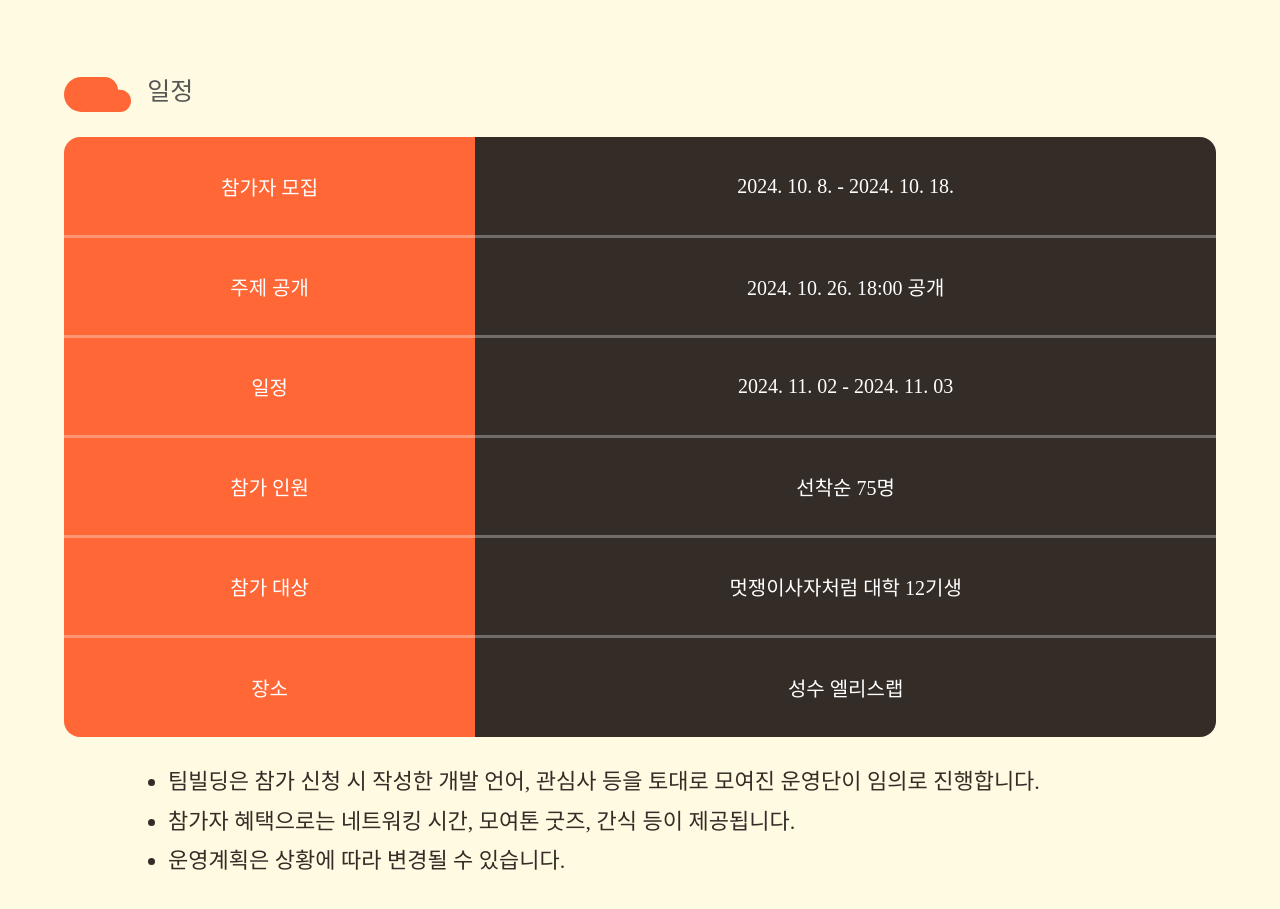
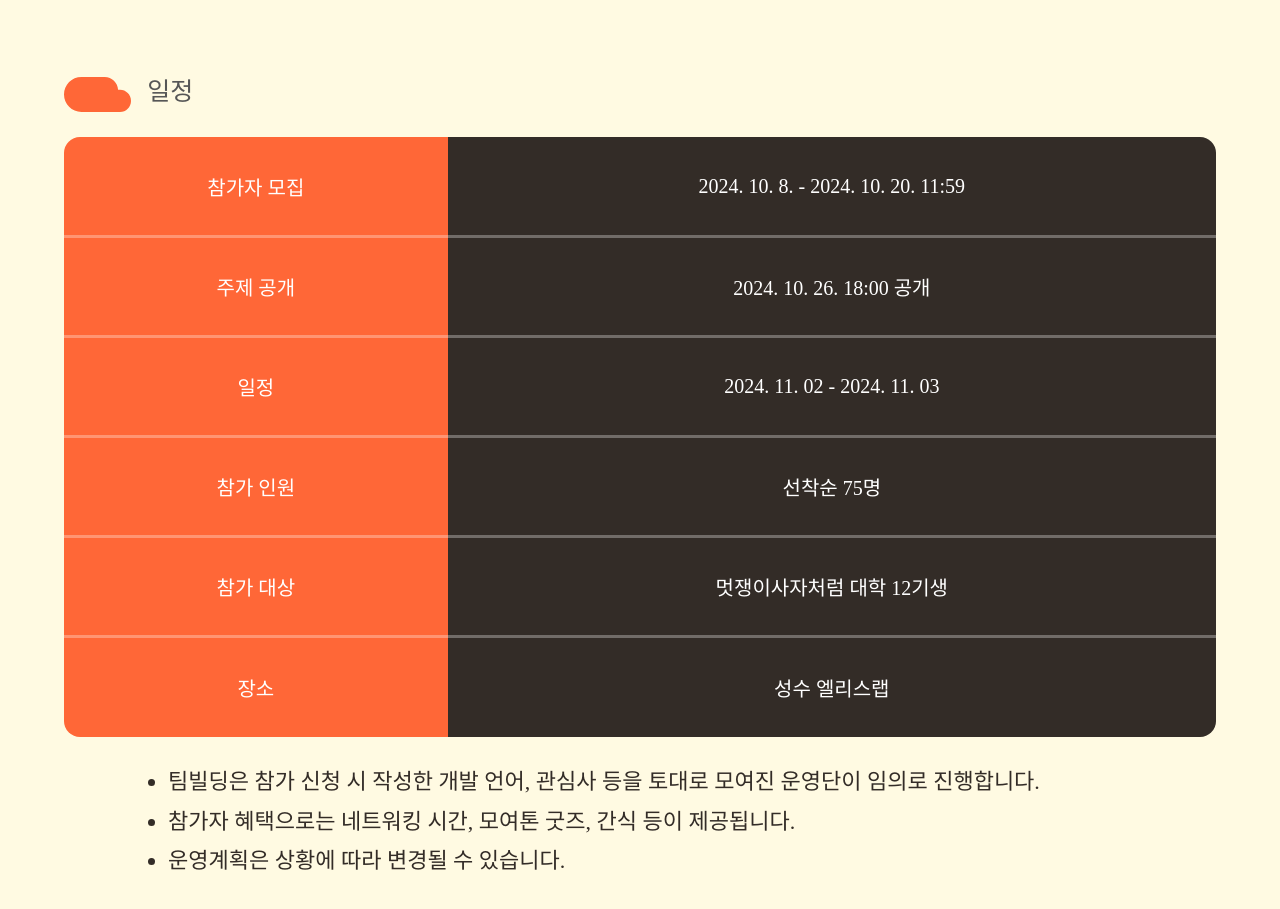
Before and after one commit to moyeothon/moyeothon, a plain HTML site: page index.html in a window 1280 px wide. Shown: the part 3680-4589 px from the top of the page. Drawn offline with Linux system fonts and the light colour scheme; a web font is replaced by a local one.

Commit message:
[Fixed] update schedule_table date

```diff
--- a/index.html
+++ b/index.html
@@ -135,7 +135,7 @@
             <table class="schedule-table">
                 <tr>
                     <td class="label">참가자 모집</td>
-                    <td class="value">2024. 10. 8. - 2024. 10. 18.</td>
+                    <td class="value">2024. 10. 8. - 2024. 10. 20. 11:59</td>
                 </tr>
                 <tr>
                     <td class="label">주제 공개</td>
```
